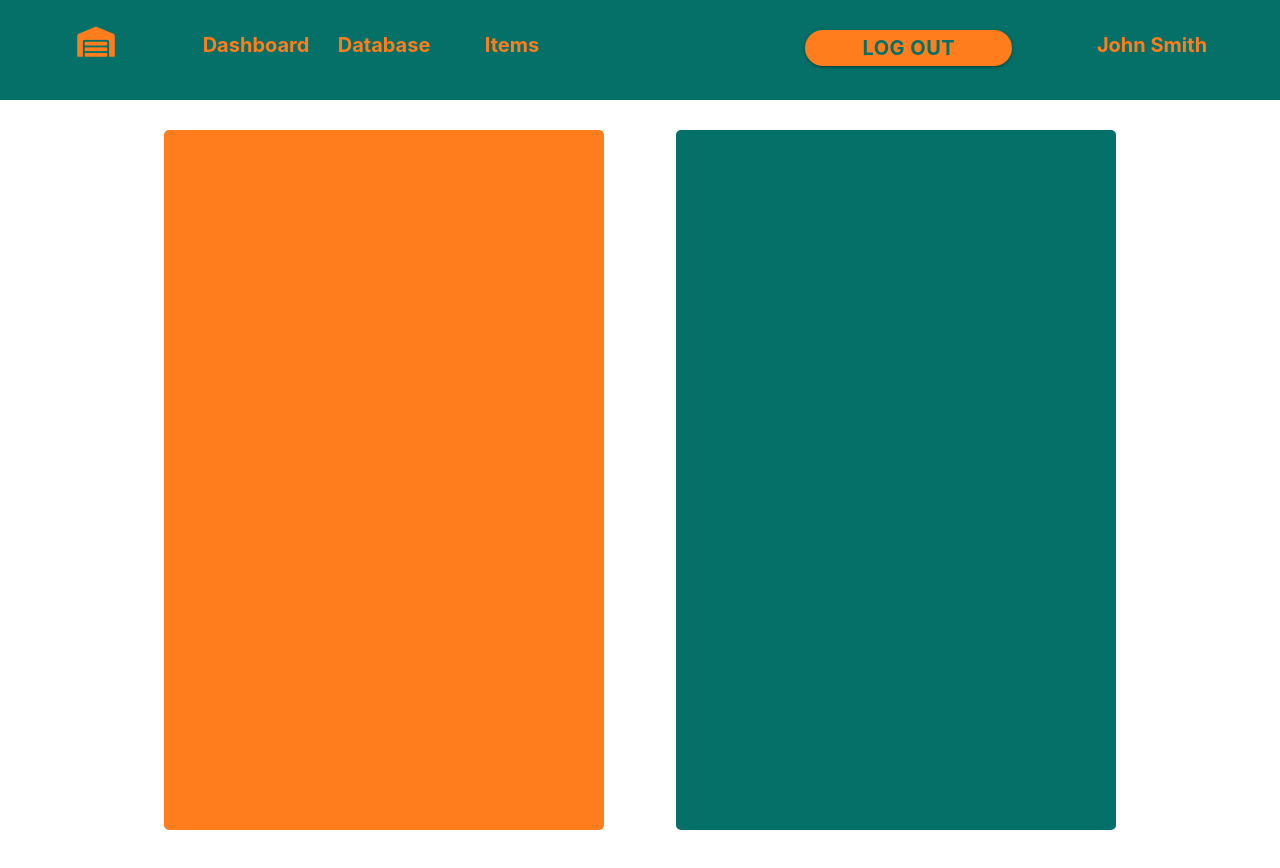
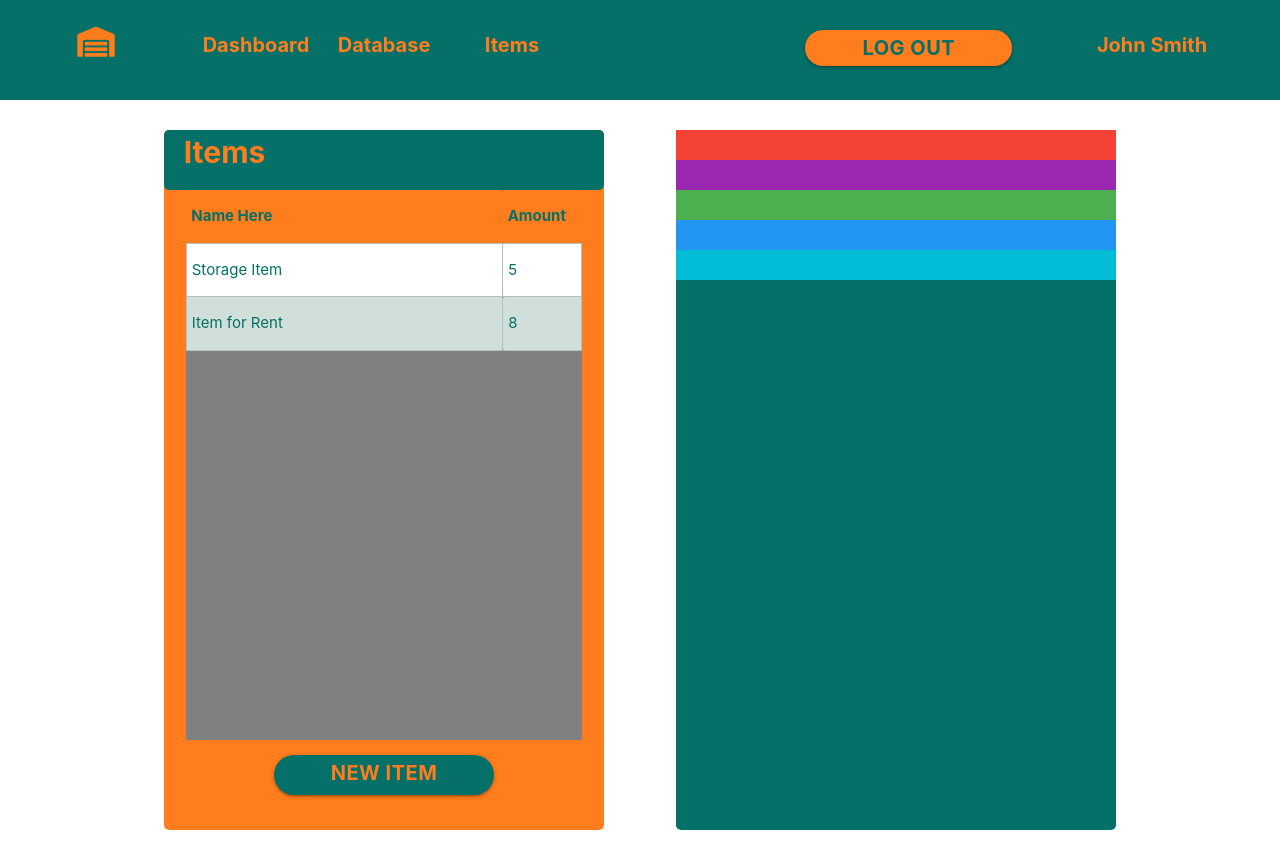
Before and after one commit to cameronduncan678/warehouseDBMS, a React (Create React App) app in the folder frontend/: page /items in a window 1280 px wide. Shown: the top 868 px of the page. Built offline with nearby package versions, Linux system fonts and the light colour scheme.

Commit message:
Items css added

```diff
--- a/frontend/src/assets/css/App.css
+++ b/frontend/src/assets/css/App.css
@@ -24,7 +24,14 @@
 .wh-header-logout button{background:#047067;color:#ff7d1c;width:50%;float:right}.wh-header-logout button:hover{background:#ff7d1c;color:#047067;border:solid 3px #047067}
 .wh-header-user{background:#ff7d1c;color:#047067}}.wh-Items{width:80%;margin:0 auto}
 .wh-dataItems{width:90%;margin:0 auto;height:700px;border-radius:5px;background:#ff7d1c}
+.wh-dataItems-table{width:90%;margin:0 auto;color:#047067;height:550px;overflow:scroll;background:grey;padding-top:0}
+.wh-dataItems-header{background:#047067;height:60px;border-radius:5px}.wh-dataItems-header span{font-size:30px;padding-left:20px;color:#ff7d1c;font-weight:bold}
+.wh-dataitem-header-1{width:80%;color:#047067;background:#ff7d1c}.wh-dataitem-header-2{width:20%;color:#047067;background:#ff7d1c}
 .wh-datapacket{width:90%;margin:0 auto;height:700px;border-radius:5px;background:#047067}
+.wh-dataitems-addnew{width:50%;margin:0 auto;text-align:center}.wh-dataitem-body tr{background:white}
+.wh-dataitem-body td{border:solid 1px #b5c0bc}.wh-dataitem-body tr:nth-child(even){background:#d1dfda}
+.wh-dataitems-btn{width:100%;height:40px;font-size:20px;border-radius:50px;background:#047067;color:#ff7d1c;font-weight:bold}
+.wh-dataitems-btn:hover{background:#ff7d1c;color:#047067;border:solid 3px #047067}
 @media screen and (max-width:992px){.wh-datapacket{margin-top:30px}}.wh-newData{width:20%}
 .wh-newData-btn{width:100%;height:50px;border-radius:50px;font-size:20px;font-weight:bold;background:#ff7d1c;color:#047067}
 .wh-newData-btn:hover{background:#047067;color:#ff7d1c;border:solid 3px #ff7d1c}.wh-table-section{height:450px;background:#ff7d1c;border-radius:5px;overflow:scroll}
--- a/frontend/src/assets/sass/components/Items.scss
+++ b/frontend/src/assets/sass/components/Items.scss
@@ -13,6 +13,42 @@
   background: $mainOrange;
 }
 
+.wh-dataItems-table{
+  width: 90%;
+  margin: 0 auto;
+  color: $mainGreen;
+  height: 550px;
+  overflow: scroll;
+  background: grey;
+  padding-top: 0;
+}
+
+.wh-dataItems-header{
+  background: $mainGreen;
+  height: 60px;
+  border-radius: 5px;
+}
+
+.wh-dataItems-header span{
+  font-size: 30px;
+  padding-left: 20px;
+  color: $mainOrange;
+  font-weight: bold;
+}
+
+
+.wh-dataitem-header-1{
+  width: 80%;
+  color: $mainGreen;
+  background: $mainOrange;
+}
+
+.wh-dataitem-header-2{
+  width: 20%;
+  color: $mainGreen;
+  background: $mainOrange;
+}
+
 .wh-datapacket {
   width: 90%;
   margin: 0 auto;
@@ -21,6 +57,40 @@
   background: $mainGreen;
 }
 
+.wh-dataitems-addnew{
+  width: 50%;
+  margin: 0 auto;
+  text-align: center;
+}
+
+.wh-dataitem-body tr{
+  background: white;
+}
+
+.wh-dataitem-body td{
+  border: solid 1px $accentDarkGreen;
+}
+
+.wh-dataitem-body tr:nth-child(even){
+  background: $accentGreen;
+}
+
+.wh-dataitems-btn{
+  width: 100%;
+  height: 40px;
+  font-size: 20px;
+  border-radius: 50px;
+  background: $mainGreen;
+  color: $mainOrange;
+  font-weight: bold;
+}
+
+.wh-dataitems-btn:hover{
+  background: $mainOrange;
+  color: $mainGreen;
+  border: solid 3px $mainGreen;
+}
+
 @media screen and (max-width: 992px) {
   .wh-datapacket {
     margin-top: 30px;
--- a/frontend/src/components/Data.js
+++ b/frontend/src/components/Data.js
@@ -1,9 +1,15 @@
 import React from 'react';
 
-class Data extends React.Component{
-    render(){
-        return(
-            <div className="wh-datapacket"></div>
+class Data extends React.Component {
+    render() {
+        return (
+            <div className="wh-datapacket">
+                <div className="wh-data-name section red"></div>
+                <div className="wh-data-deadline section purple"></div>
+                <div className="wh-data-location section green"></div>
+                <div className="wh-data-location-selection section blue"></div>
+                <div className="wh-data-suibmit section cyan"></div>
+            </div>
         )
     }
 }
--- a/frontend/src/components/DataItems.js
+++ b/frontend/src/components/DataItems.js
@@ -1,9 +1,38 @@
 import React from 'react';
 
-class DataItems extends React.Component{
-    render(){
-        return(
-            <div className="wh-dataItems"></div>
+class DataItems extends React.Component {
+    render() {
+        return (
+            <div className="wh-dataItems">
+                <div className="wh-dataItems-header">
+                    <span>Items</span>
+                </div>
+                <div className="section wh-dataItems-table">
+                    <table>
+                        <thead>
+                            <tr>
+                                <th className="wh-dataitem-header-1">Name Here</th>
+                                <th className="wh-dataitem-header-2">Amount</th>
+                            </tr>
+                        </thead>
+                        <tbody className="wh-dataitem-body">
+                            <tr>
+                                <td>Storage Item</td>
+                                <td>5</td>
+                            </tr>
+                            <tr>
+                                <td>Item for Rent</td>
+                                <td>8</td>
+                            </tr>
+                        </tbody>
+                    </table>
+                </div>
+                <div className="section ">
+                    <div className="wh-dataitems-addnew">
+                        <div className="btn wh-dataitems-btn">New Item</div>
+                    </div>
+                </div>
+            </div>
         );
     }
 }
```
Also changed, not shown: 1 other file (tests, documents, lock files or other folders).
